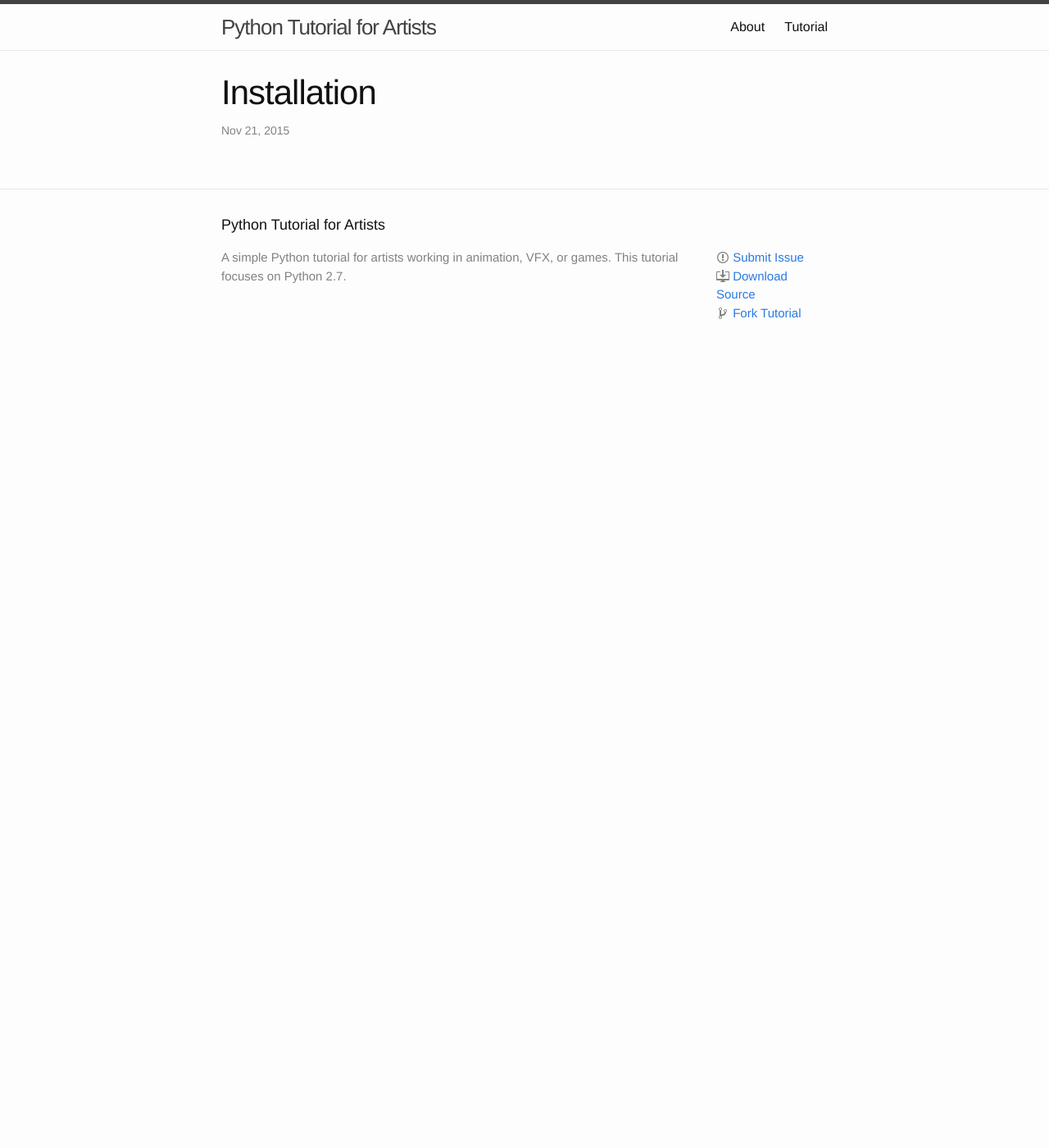
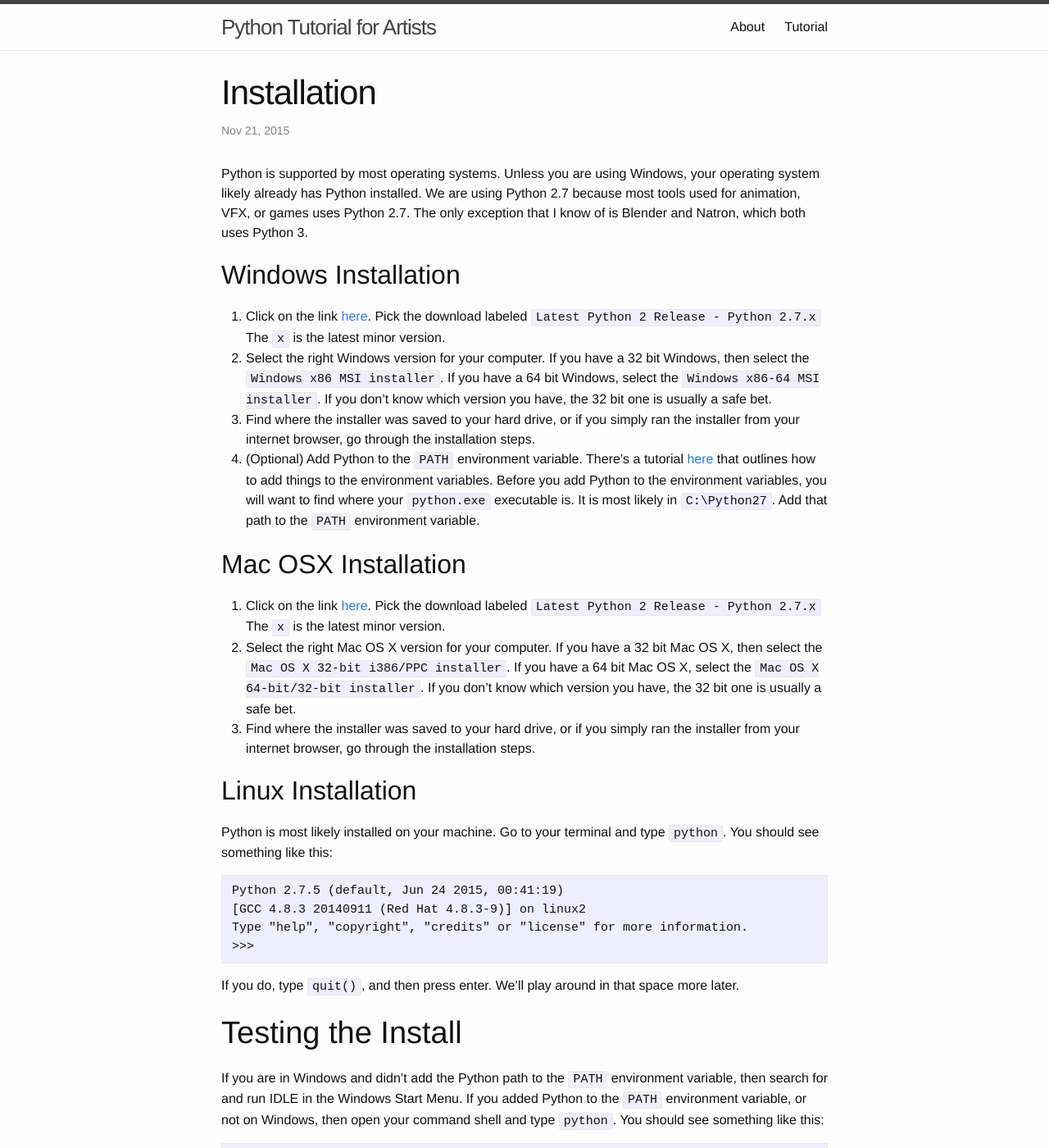
Before and after one commit to scott-wilson/python-tutorial, a Jekyll site: the page built from _posts/python/2015-11-21-installation.md, in a window 1280 px wide and 1400 px high. Shown: the whole window at 82% size. Built offline with Jekyll 4.4.1, drawn with Linux system fonts in a browser that asks for light colours; Markdown is read by kramdown in place of the engine named in the settings; some of the changed text lies outside the part shown.

Commit message:
Added the installation and what is Python pages.

````diff
--- a/_posts/python/2015-11-21-installation.md
+++ b/_posts/python/2015-11-21-installation.md
@@ -3,3 +3,48 @@ layout: post
 title: "Installation"
 date: "2015-11-21 12:17"
 ---
+
+Python is supported by most operating systems. Unless you are using Windows, your operating system likely already has Python installed. We are using Python 2.7 because most tools used for animation, VFX, or games uses Python 2.7. The only exception that I know of is Blender and Natron, which both uses Python 3.
+
+Windows Installation
+--------------------
+1. Click on the link [here](https://www.python.org/downloads/windows/). Pick the download labeled `Latest Python 2 Release - Python 2.7.x` The `x` is the latest minor version.
+2. Select the right Windows version for your computer. If you have a 32 bit Windows, then select the `Windows x86 MSI installer`. If you have a 64 bit Windows, select the `Windows x86-64 MSI installer`. If you don't know which version you have, the 32 bit one is usually a safe bet.
+3. Find where the installer was saved to your hard drive, or if you simply ran the installer from your internet browser, go through the installation steps.
+4. (Optional) Add Python to the `PATH` environment variable. There's a tutorial [here](http://www.howtogeek.com/118594/how-to-edit-your-system-path-for-easy-command-line-access/) that outlines how to add things to the environment variables. Before you add Python to the environment variables, you will want to find where your `python.exe` executable is. It is most likely in `C:\Python27`. Add that path to the `PATH` environment variable.
+
+Mac OSX Installation
+--------------------
+1. Click on the link [here](https://www.python.org/downloads/mac-osx/). Pick the download labeled `Latest Python 2 Release - Python 2.7.x` The `x` is the latest minor version.
+2. Select the right Mac OS X version for your computer. If you have a 32 bit Mac OS X, then select the `Mac OS X 32-bit i386/PPC installer`. If you have a 64 bit Mac OS X, select the `Mac OS X 64-bit/32-bit installer`. If you don't know which version you have, the 32 bit one is usually a safe bet.
+3. Find where the installer was saved to your hard drive, or if you simply ran the installer from your internet browser, go through the installation steps.
+
+Linux Installation
+------------------
+Python is most likely installed on your machine. Go to your terminal and type `python`. You should see something like this:
+
+```
+Python 2.7.5 (default, Jun 24 2015, 00:41:19)
+[GCC 4.8.3 20140911 (Red Hat 4.8.3-9)] on linux2
+Type "help", "copyright", "credits" or "license" for more information.
+>>>
+```
+
+If you do, type `quit()`, and then press enter. We'll play around in that space more later.
+
+Testing the Install
+===================
+If you are in Windows and didn't add the Python path to the `PATH` environment variable, then search for and run IDLE in the Windows Start Menu. If you added Python to the `PATH` environment variable, or not on Windows, then open your command shell and type `python`. You should see something like this:
+
+```
+Python 2.7.5 (default, Jun 24 2015, 00:41:19)
+[GCC 4.8.3 20140911 (Red Hat 4.8.3-9)] on linux2
+Type "help", "copyright", "credits" or "license" for more information.
+>>>
+```
+
+If you do, then congradulations! You have Python successfully installed. Type `quit()` and press enter.
+
+Next Steps
+==========
+Now that we have Python installed, we are ready to learn about [Python's types]({{ site.baseurl }}{% post_url /python/2015-11-21-types %}).
````
Also changed, not shown: _posts/python/2015-11-21-what-is-python.md (+4 -0 lines).
